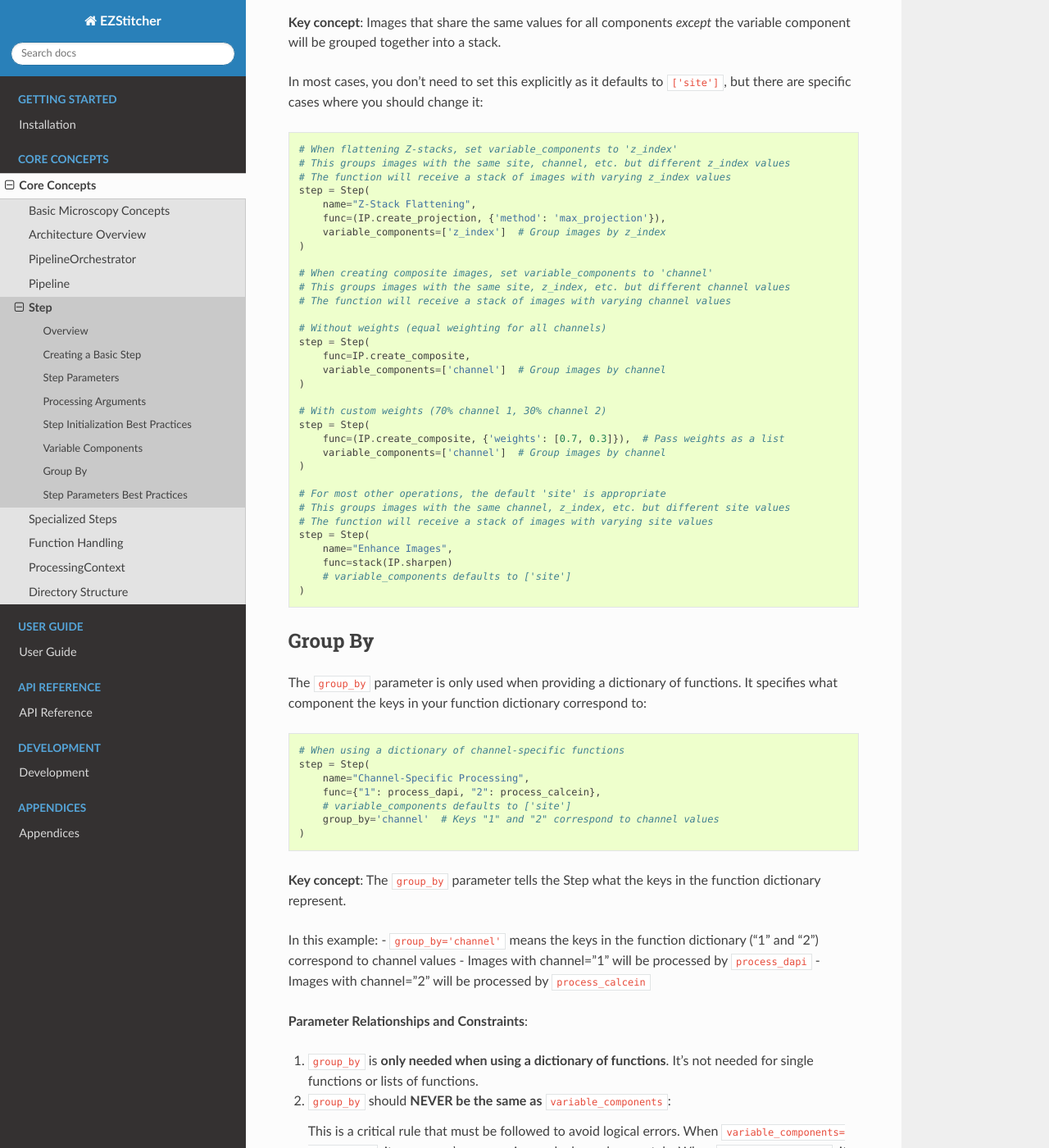
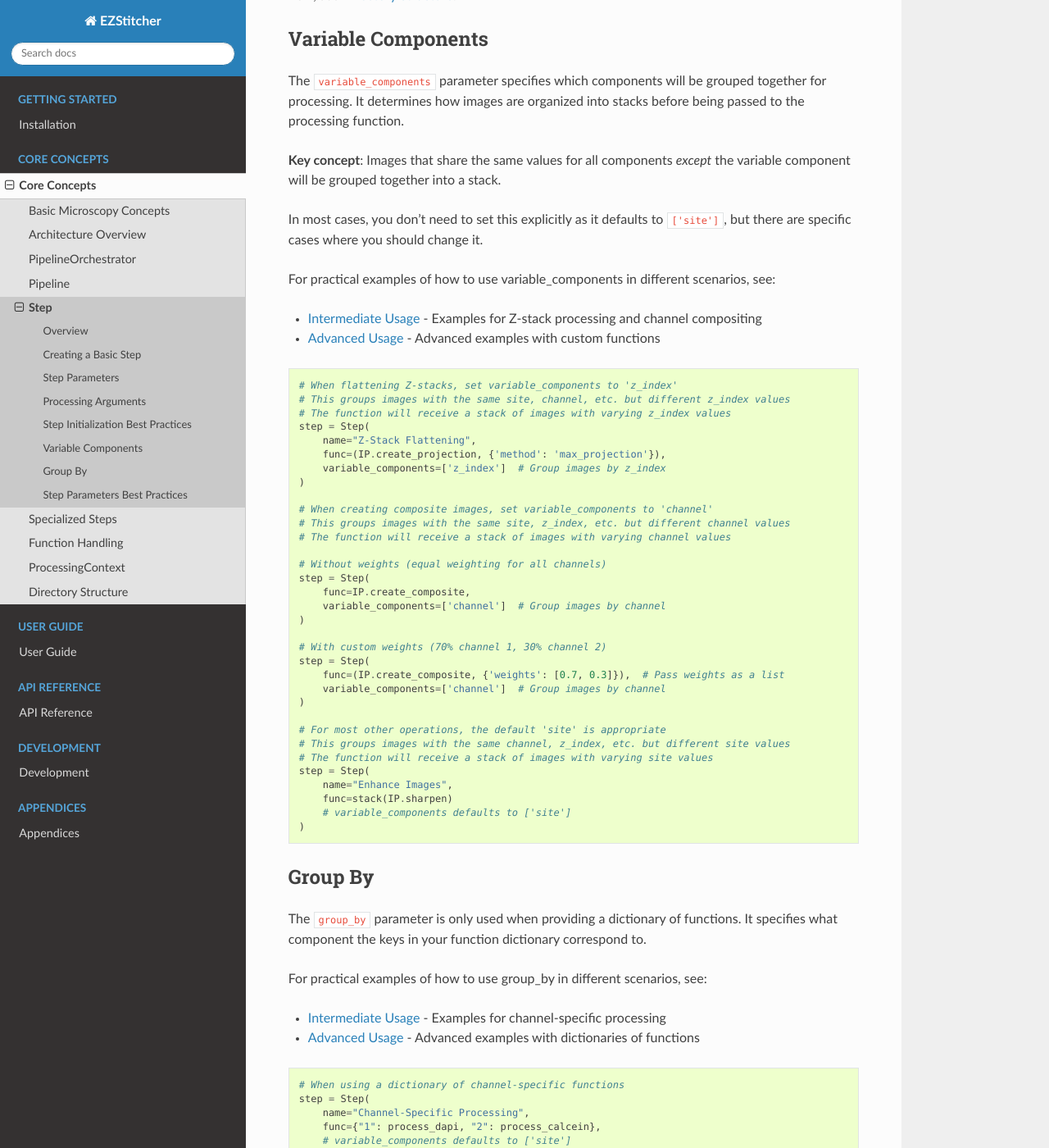
Before and after one commit to trissim/ezstitcher, a Sphinx documentation site: the page built from docs/source/concepts/step.rst, in a window 1280 px wide and 1400 px high, scrolled down 1827 px. Shown: the whole window at 82% size. Built offline with Sphinx 7.4.7 and the Read the Docs theme 3.1.0, drawn with Linux system fonts in a browser that asks for light colours; some of the changed text lies outside the part shown.

Commit message:
Consolidate step parameters documentation
- Add section labels in step.rst for precise cross-referencing
- Add cross-references from user guide files to step.rst
- Add comprehensive lists of practical examples in step.rst
- Improve navigation between concept documentation and user guide
- Reduce duplication of step parameters documentation across files

```diff
--- a/docs/source/concepts/step.rst
+++ b/docs/source/concepts/step.rst
@@ -40,6 +42,13 @@
 * ``input_dir``: The input directory (optional, can inherit from pipeline)
 * ``output_dir``: The output directory (optional, can inherit from pipeline)
 * ``well_filter``: Wells to process (optional, can inherit from pipeline)
+
+For practical examples of how to use these parameters in different scenarios, see:
+
+* :doc:`../user_guide/basic_usage` - Basic examples of step parameters
+* :doc:`../user_guide/intermediate_usage` - Examples of variable_components and group_by
+* :doc:`../user_guide/advanced_usage` - Advanced examples of func parameter
+* :doc:`../user_guide/best_practices` - Best practices for step parameters
 
 Processing Arguments
 ------------------
@@ -73,6 +82,8 @@
 
 For detailed information on step initialization best practices, directory resolution, and directory flow, see :doc:`directory_structure`.
 
+.. _variable-components:
+
 Variable Components
 -----------------
 
@@ -80,7 +91,12 @@
 
 **Key concept**: Images that share the same values for all components *except* the variable component will be grouped together into a stack.
 
-In most cases, you don't need to set this explicitly as it defaults to ``['site']``, but there are specific cases where you should change it:
+In most cases, you don't need to set this explicitly as it defaults to ``['site']``, but there are specific cases where you should change it.
+
+For practical examples of how to use variable_components in different scenarios, see:
+
+* :doc:`../user_guide/intermediate_usage` - Examples for Z-stack processing and channel compositing
+* :doc:`../user_guide/advanced_usage` - Advanced examples with custom functions
 
 .. code-block:: python
 
@@ -118,10 +134,17 @@
         # variable_components defaults to ['site']
     )
 
+.. _group-by:
+
 Group By
 -------
 
-The ``group_by`` parameter is only used when providing a dictionary of functions. It specifies what component the keys in your function dictionary correspond to:
+The ``group_by`` parameter is only used when providing a dictionary of functions. It specifies what component the keys in your function dictionary correspond to.
+
+For practical examples of how to use group_by in different scenarios, see:
+
+* :doc:`../user_guide/intermediate_usage` - Examples for channel-specific processing
+* :doc:`../user_guide/advanced_usage` - Advanced examples with dictionaries of functions
 
 .. code-block:: python
 
--- a/docs/source/user_guide/basic_usage.rst
+++ b/docs/source/user_guide/basic_usage.rst
@@ -102,6 +102,8 @@
 * **output_dir**: Set to a custom path for the final stitched images
 * **steps**: A list of processing steps to execute in sequence
 * **name**: A descriptive name for the pipeline for logging purposes
+
+For detailed information about step parameters, including variable_components and group_by, see :ref:`step-parameters` in the :doc:`../concepts/step` documentation.
 
 Directory Management
 ^^^^^^^^^^^^^^^^^
--- a/docs/source/user_guide/intermediate_usage.rst
+++ b/docs/source/user_guide/intermediate_usage.rst
@@ -18,7 +18,7 @@
 Z-Stack Processing
 ----------------
 
-Z-stacks are 3D image stacks where each image represents a different focal plane. EZStitcher provides several methods for processing Z-stacks. For detailed explanations of Z-stack processing and the `variable_components` parameter, see :doc:`../concepts/step`. For a comprehensive guide to all Z-stack processing operations, see :ref:`operation-z-projection` in the :doc:`../api/image_processing_operations` documentation.
+Z-stacks are 3D image stacks where each image represents a different focal plane. EZStitcher provides several methods for processing Z-stacks. For detailed explanations of Z-stack processing and the `variable_components` parameter, see :ref:`variable-components` in the :doc:`../concepts/step` documentation. For a comprehensive guide to all Z-stack processing operations, see :ref:`operation-z-projection` in the :doc:`../api/image_processing_operations` documentation.
 
 .. important::
    Z-stack flattening is a one-way operation that converts a 3D stack into a single 2D image. Once a Z-stack is flattened, it cannot be flattened again using a different method. You should choose the most appropriate flattening method for your data based on your specific needs.
@@ -218,7 +218,7 @@
 Using Dictionary of Functions
 ^^^^^^^^^^^^^^^^^^^^^^^^^^
 
-The most flexible approach is to use a dictionary of functions, where each key corresponds to a channel:
+The most flexible approach is to use a dictionary of functions, where each key corresponds to a channel. For detailed explanations of the `group_by` parameter and how it works with dictionaries of functions, see :ref:`group-by` in the :doc:`../concepts/step` documentation.
 
 .. code-block:: python
 
@@ -289,7 +289,7 @@
 Creating Composite Images
 ^^^^^^^^^^^^^^^^^^^^^^
 
-You can combine multiple channels into a composite image. For detailed explanations of composite image creation and the `variable_components=['channel']` parameter, see :doc:`../concepts/step`.
+You can combine multiple channels into a composite image. For detailed explanations of composite image creation and the `variable_components=['channel']` parameter, see :ref:`variable-components` in the :doc:`../concepts/step` documentation.
 
 .. note::
    The `create_composite` function can be called with or without the `weights` parameter:
```
Also changed, not shown: other parts of docs/source/concepts/step.rst (+2 -0 lines), docs/source/user_guide/advanced_usage.rst (+2 -8 lines).
